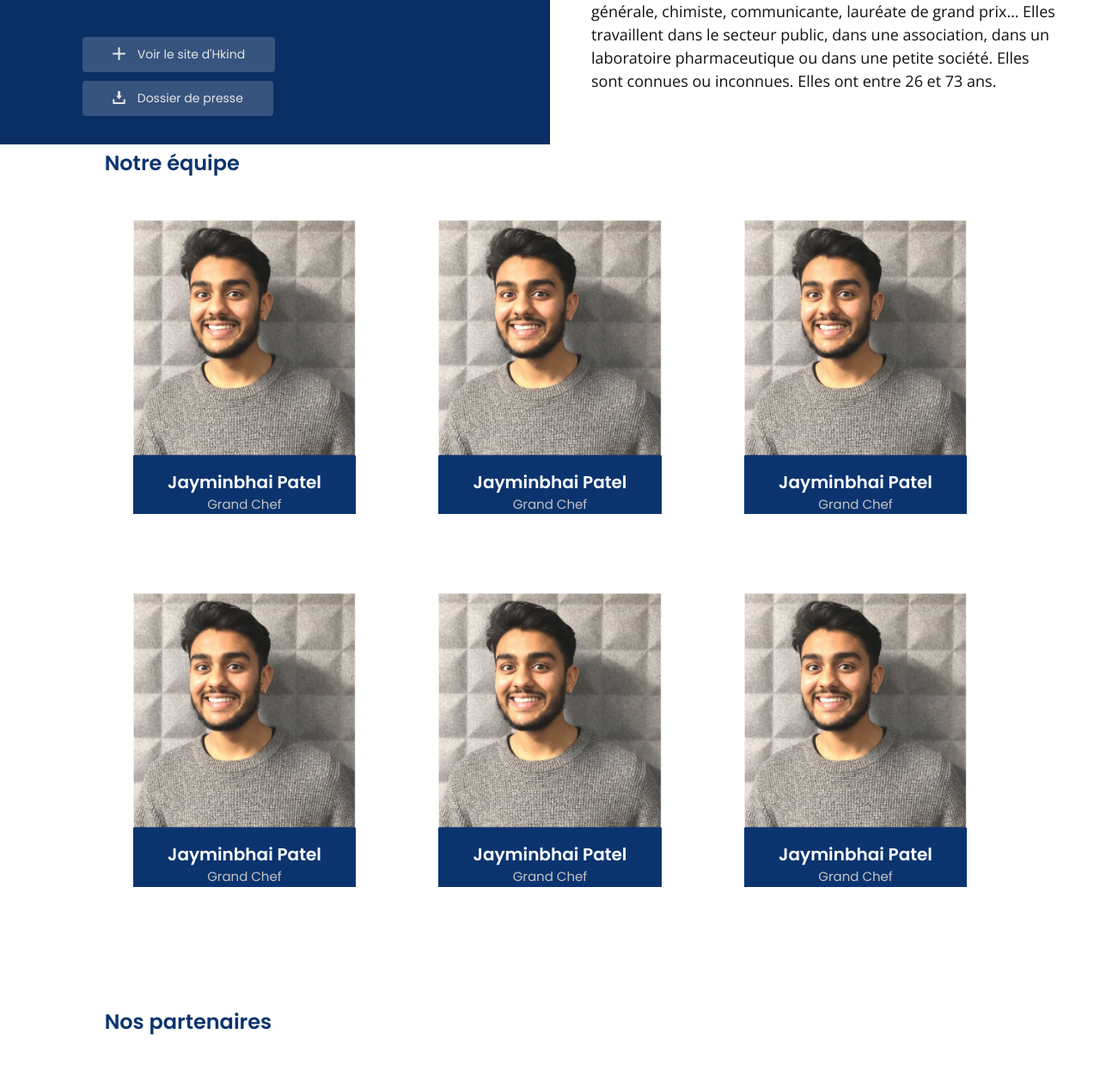
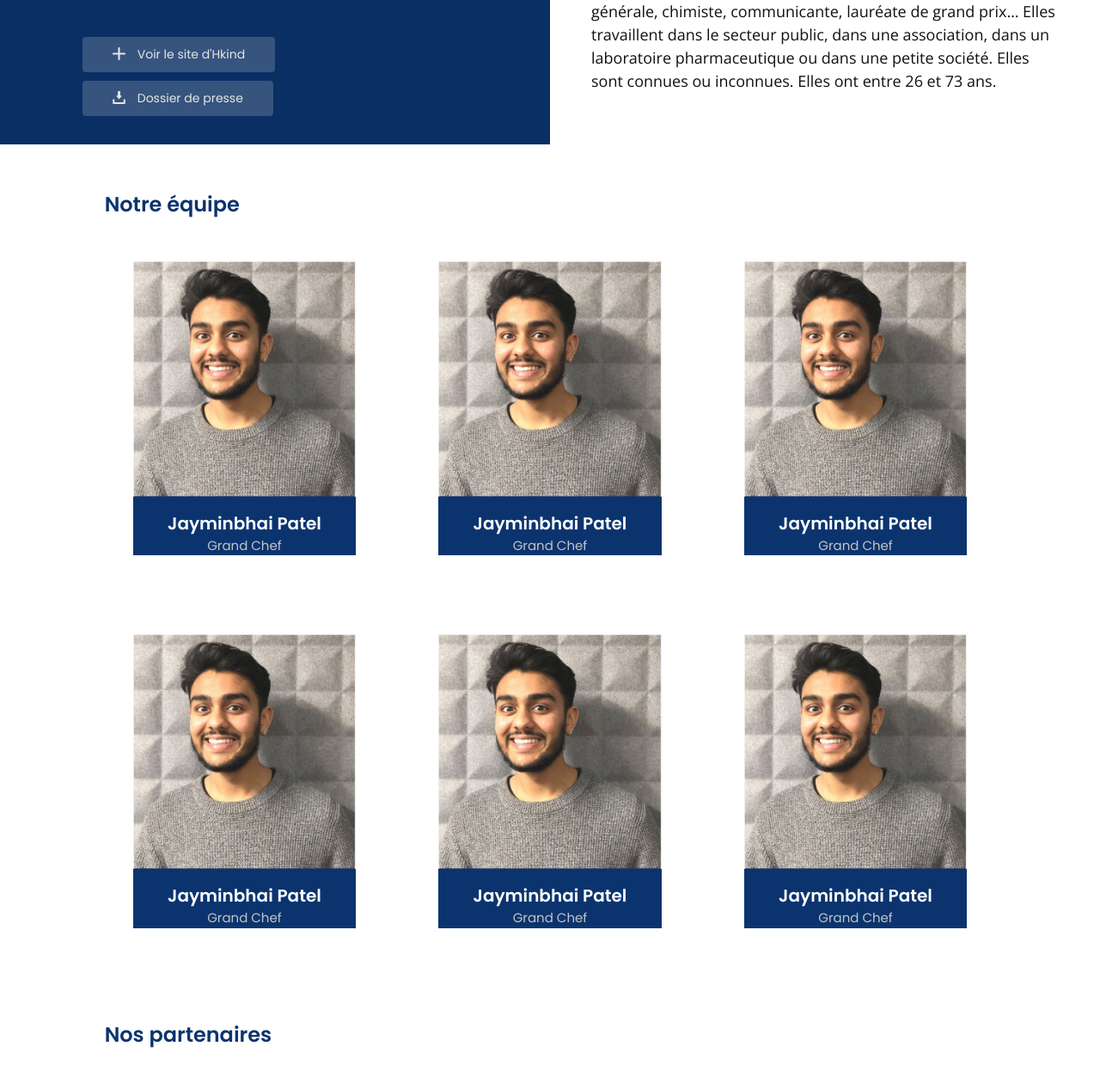
Before and after one commit to thomasobadia/femmesdesante, a plain HTML site: page pages/about.html in a window 1280 px wide. Shown: the part 986-2253 px from the top of the page at 86% size. Drawn offline with nearby package versions, Linux system fonts and the light colour scheme; files whose address does not match are found by name.

Commit message:
Styling about

```diff
--- a/css/style.css
+++ b/css/style.css
@@ -53,7 +53,7 @@ body.bg--intro{
 
 @media(min-width:1200px){
     .padding__xl{
-        padding: 350px 0 0px 0px;
+        padding: 290px 0 0px 0px;
     }
 }
 
--- a/pages/about.html
+++ b/pages/about.html
@@ -90,7 +90,7 @@
 				</div>
 			</div>
 			<div class="row mt-3">
-				<div class="col-12 col-xl-10 offset-xl-1">
+				<div class="col-12 col-xl-10 offset-xl-1 mt-xl-5">
 					<div class="project__intro mt-xl-5 mb-5">Notre équipe</div>
 				</div>
 			</div>
@@ -157,7 +157,7 @@
 			</div>
 			<div class="row">
 					<div class="col-12 col-xl-10 offset-xl-1">
-						<div class="project__intro mt-xl-5 mb-5">Nos partenaires</div>
+						<div class="project__intro ">Nos partenaires</div>
 					</div>
 			</div>
 			<div class="row mb-5">
```
